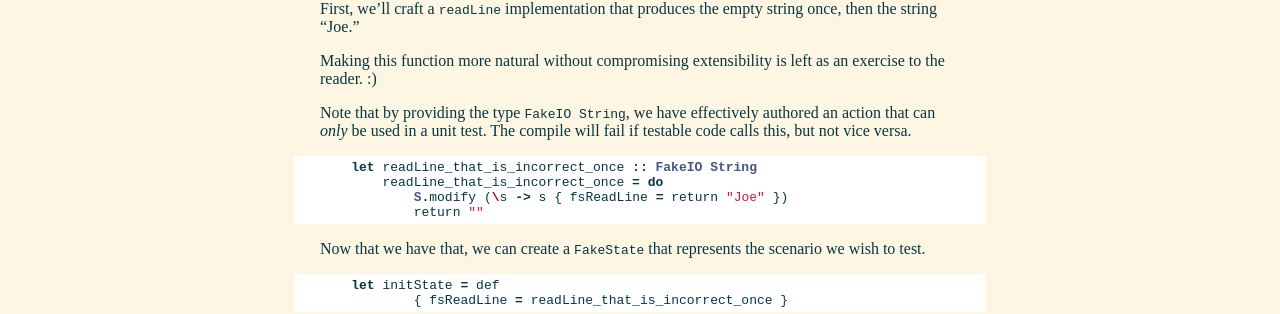
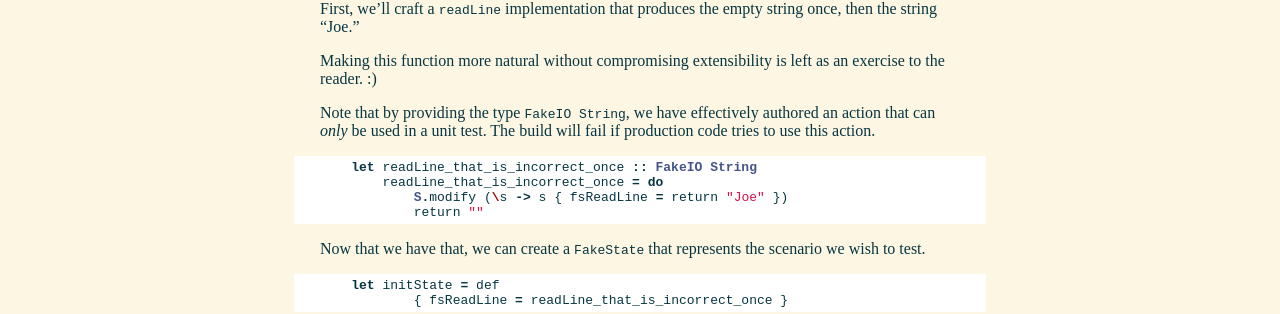
Before and after one commit to andyfriesen/andyfriesen.github.io, a Jekyll site: the page built from _posts/2015-06-17-testable-io-in-haskell.md, in a window 1280 px wide and 900 px high, scrolled down 2189 px. Shown: the part 138-452 px from the top of the window. Built offline with Jekyll 4.4.1, drawn with Linux system fonts in a browser that asks for light colours; Markdown is read by kramdown in place of the engine named in the settings.

Commit message:
Update 2015-06-17-testable-io-in-haskell.md

````diff
--- a/_posts/2015-06-17-testable-io-in-haskell.md
+++ b/_posts/2015-06-17-testable-io-in-haskell.md
@@ -154,7 +154,7 @@ First, we'll craft a `readLine` implementation that produces the empty string on
 Making this function more natural without compromising extensibility is left as an exercise to the reader. :)
 
 Note that by providing the type `FakeIO String`, we have effectively authored an action that can _only_ be used in a
-unit test.  The compile will fail if testable code calls this, but not vice versa.
+unit test.  The build will fail if production code tries to use this action.
 
 ```haskell
     let readLine_that_is_incorrect_once :: FakeIO String
````
